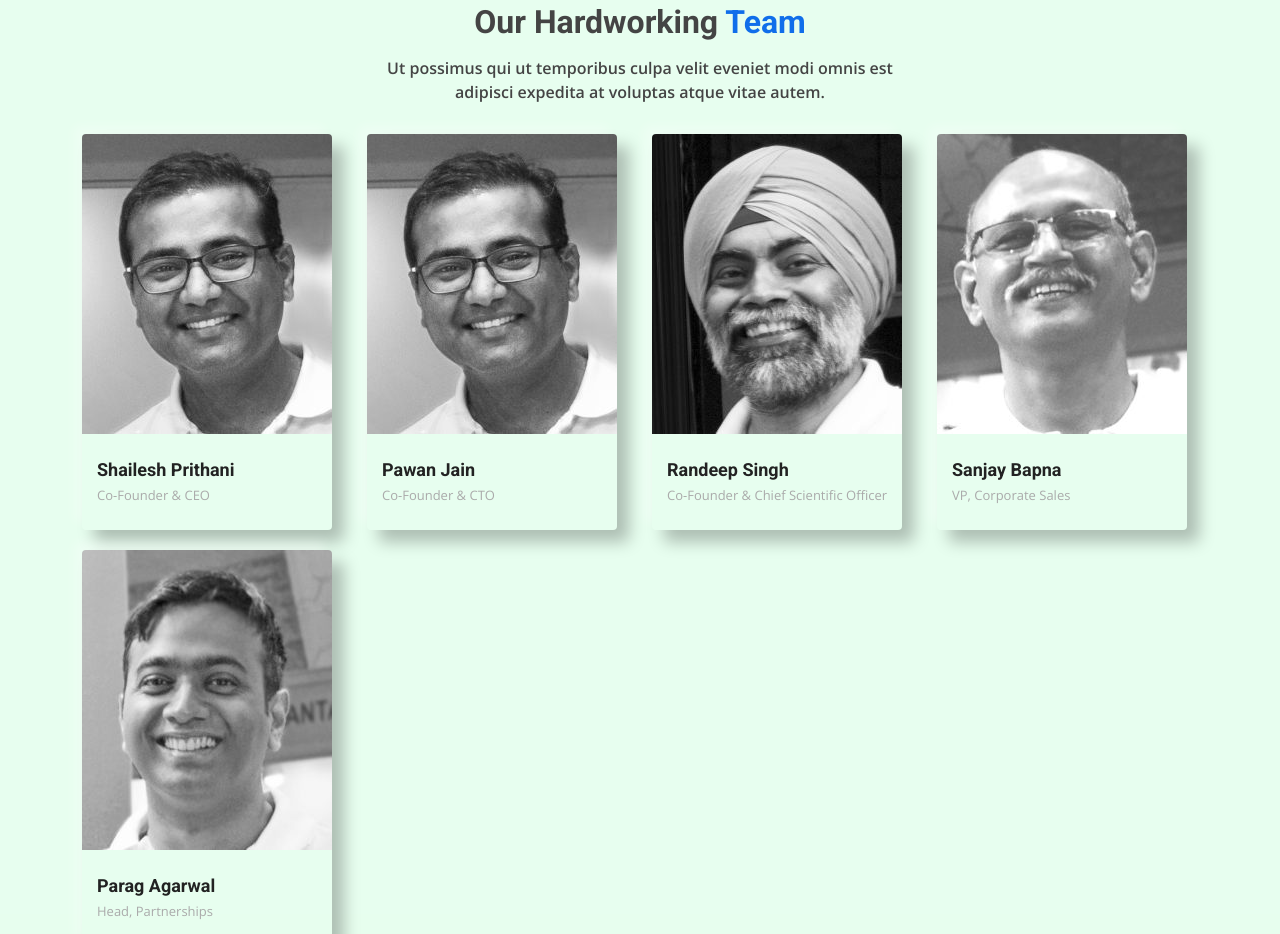
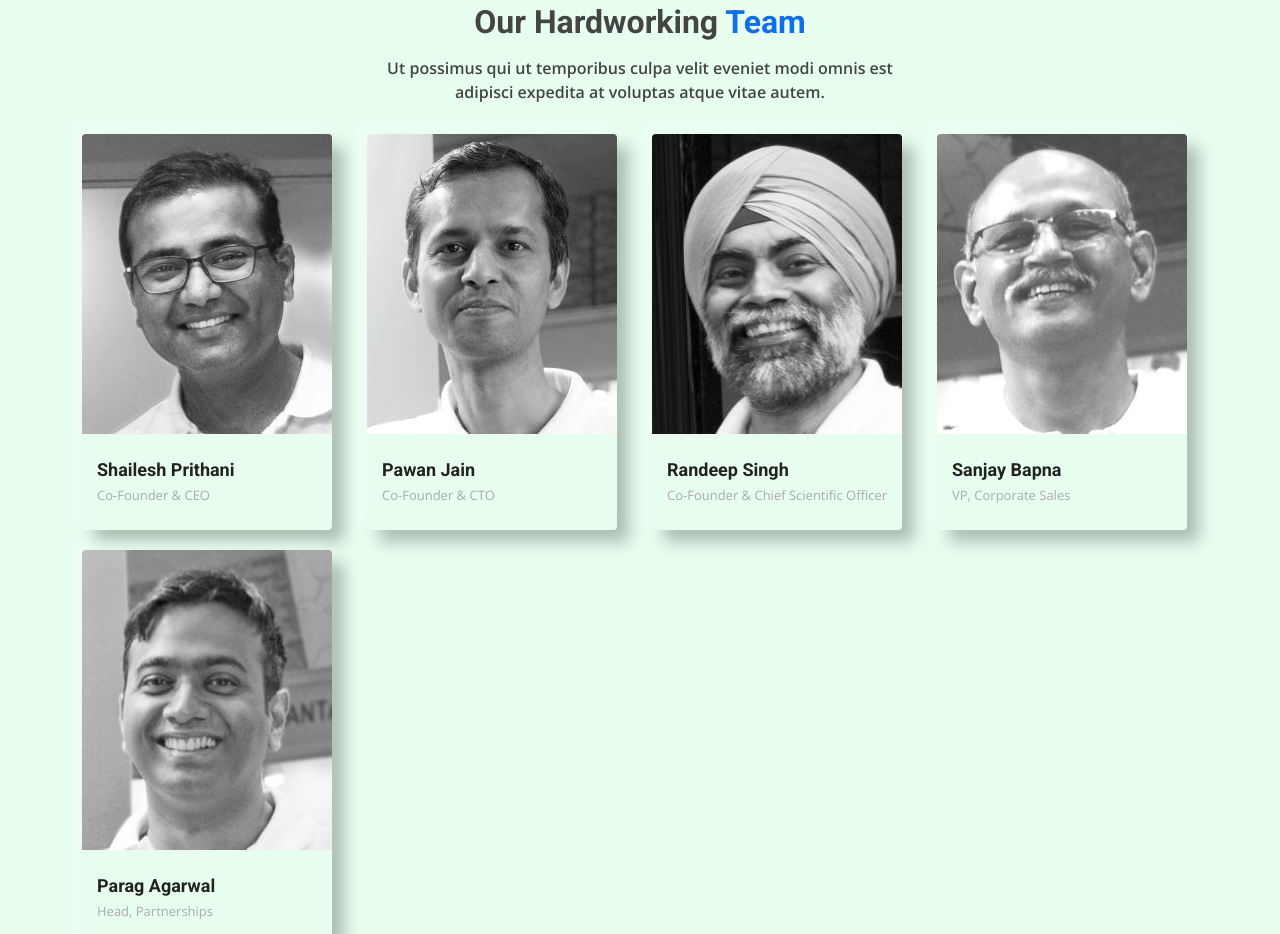
Before and after one commit to yash288446/New-Doxper, a website: page index.html in a window 1280 px wide. Shown: the part 3151-4085 px from the top of the page. Drawn offline with nearby package versions, Linux system fonts and the light colour scheme.

Commit message:
Update index.html

```diff
--- a/index.html
+++ b/index.html
@@ -306,7 +306,7 @@ touches paper in healthcare</span></h3>
           <div class="col-lg-3 col-md-6 d-flex align-items-stretch" data-aos="zoom-in" data-aos-delay="200">
             <div class="member">
               <div class="member-img">
-                <img src="images\Mr. sailesh prithani.jpg" class="img-fluid" alt="">
+                <img src="images\Pawan.jpg" class="img-fluid" alt="">
                 <div class="social">
                   <a href="#"><i class="bi bi-twitter"></i></a>
                   <a href="#"><i class="bi bi-facebook"></i></a>
```
